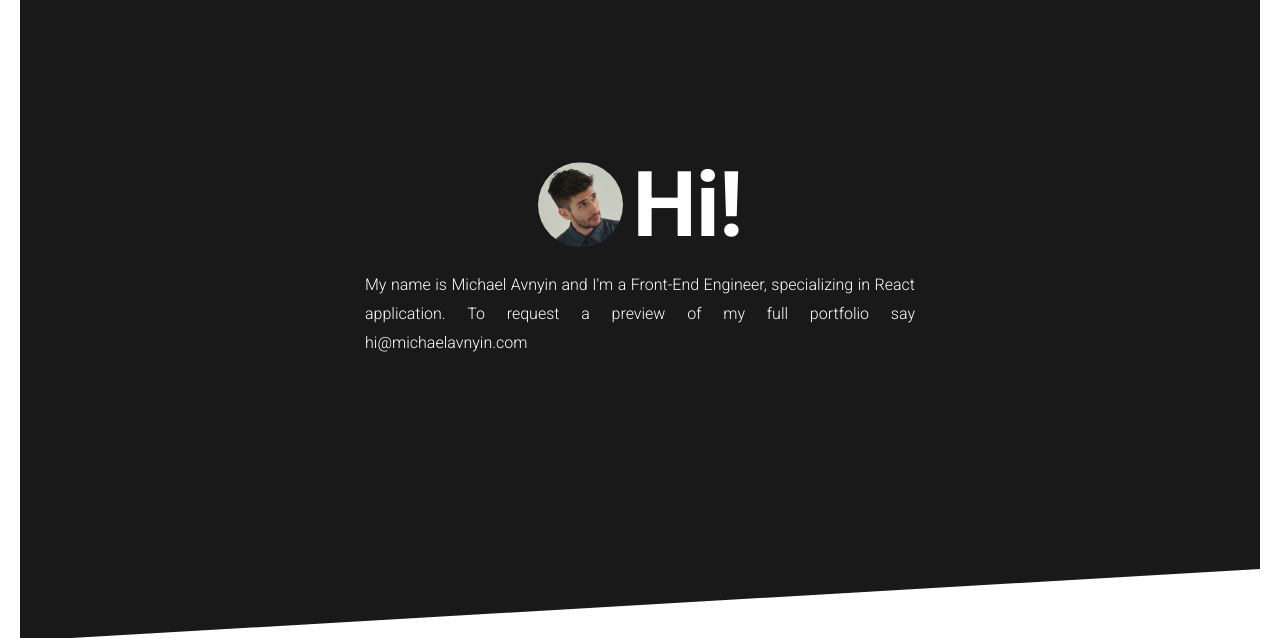
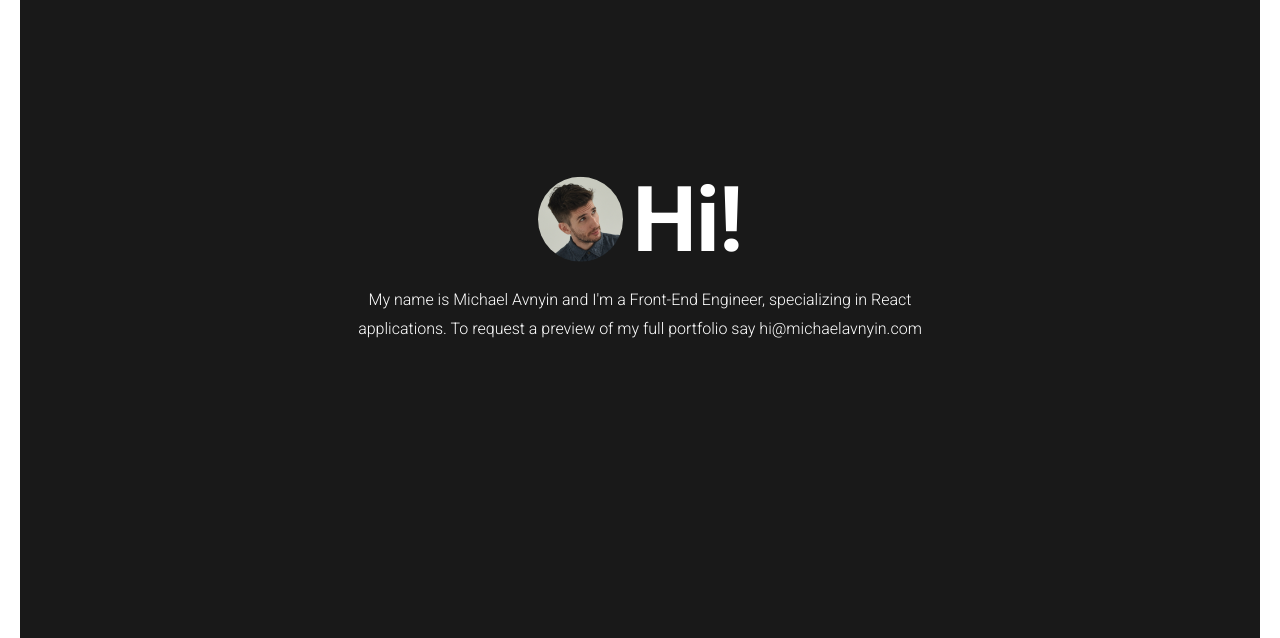
Before and after one commit to mavnyin88/mavnyin88.github.io, a website: page index.html in a window 1280 px wide. Shown: the part 99-737 px from the top of the page. Drawn offline with Linux system fonts and the light colour scheme.

Commit message:
feat: 05 remove old depen, add sass, update styling

```diff
--- a/index.html
+++ b/index.html
@@ -30,7 +30,8 @@
                     <h1 class="heading-primary__main">Hi!</h1>
                 </div>
                 <p class="header__text">
-                    My name is Michael Avnyin and I'm a Front-End Engineer, specializing in React application. To request a preview of my full portfolio say hi@michaelavnyin.com
+                    My name is Michael Avnyin and I'm a Front-End Engineer, specializing in React applications.
+                    To request a preview of my full portfolio say hi@michaelavnyin.com
                 </p>
             </div>
         </header>
--- a/package.json
+++ b/package.json
@@ -4,7 +4,7 @@
   "description": "Michael Avnyin's portfolio site",
   "main": "index.js",
   "scripts": {
-    "compile:sass": "node-sass sass/main.scss css/style.css -w",
+    "compile:sass": "sass sass/main.scss css/style.css --watch",
     "start:server": "live-server"
   },
   "keywords": [
@@ -18,6 +18,6 @@
   "license": "ISC",
   "devDependencies": {
     "live-server": "^1.2.0",
-    "node-sass": "^4.9.0"
+    "sass": "^1.77.0"
   }
 }
--- a/sass/layout/_header.scss
+++ b/sass/layout/_header.scss
@@ -1,7 +1,5 @@
 .header {
   position: relative;
-  -webkit-clip-path: polygon(0 0, 100% 0, 100% 90%, 0 100%);
-  clip-path: polygon(0 0, 100% 0, 100% 90%, 0 100%);
   width: 100%;
   height: 90vh;
   background: #191919;
@@ -12,7 +10,7 @@
 
   &__hero-container {
     @include center-transform;
-    width: 550px;
+    max-width:642px;
     top: 47%;
     color: #fff;
     @include respond(phone) {
```
Also changed, not shown: css/style.css, 2 other files.
